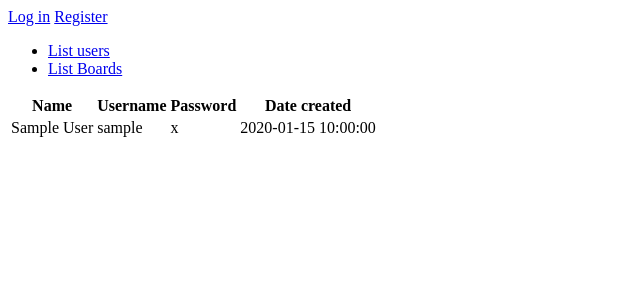
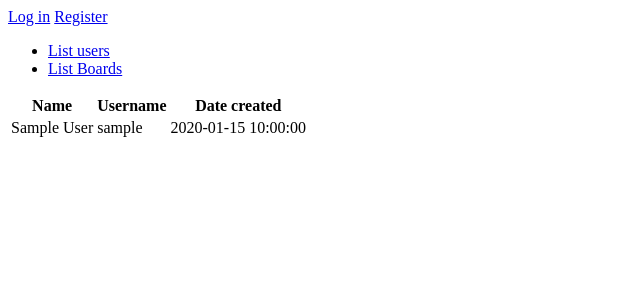
Before and after one commit to Eelinki/tsoha-2020, a Flask app: page /users/ in a window 1280 px wide. Shown: the top 300 px of the page, without its empty margins (0-640 px from the left). Run offline with Flask 2, Linux system fonts and the light colour scheme; tables that the repository leaves empty hold one stand-in row (values such as "Sample post").

Commit message:
Fixed a bug in registration

```diff
--- a/application/auth/views.py
+++ b/application/auth/views.py
@@ -40,7 +40,7 @@ def auth_register():
     if not form.validate():
         return render_template("auth/register.html", form = form)
 
-    user = User(form.name.data, form.username.data, form.password.data)
+    user = User(form.username.data, form.password.data, form.name.data)
 
     db.session().add(user)
     db.session().commit()
--- a/application/templates/users/list.html
+++ b/application/templates/users/list.html
@@ -5,14 +5,12 @@
     <tr>
       <th>Name</th>
       <th>Username</th>
-      <th>Password</th>
       <th>Date created</th>
     </tr>
     {% for user in users %}
     <tr>
       <td>{{ user.name }}</td>
       <td>{{ user.username }}</td>
-      <td>{{ user.password }}</td>
       <td>{{ user.date_created }}</td>
     </tr>
     {% endfor %}
```
